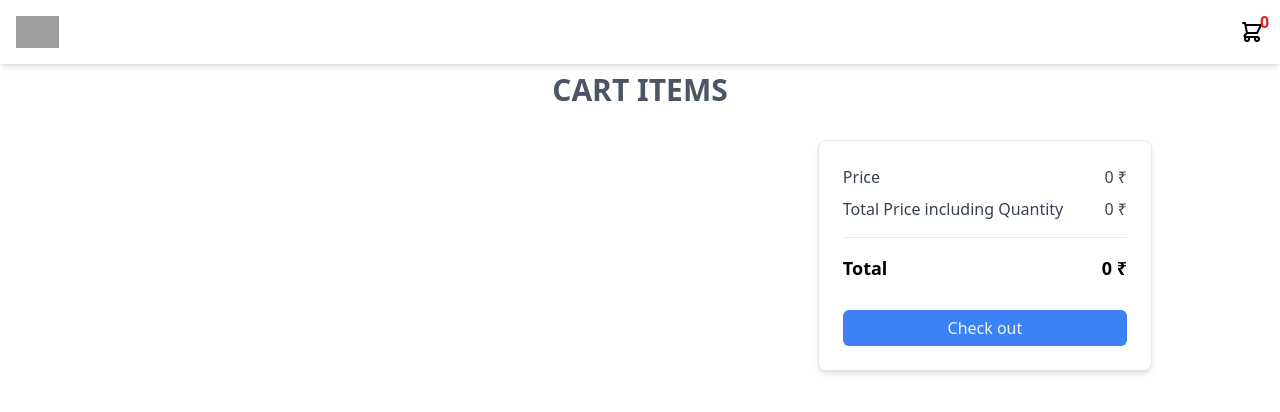
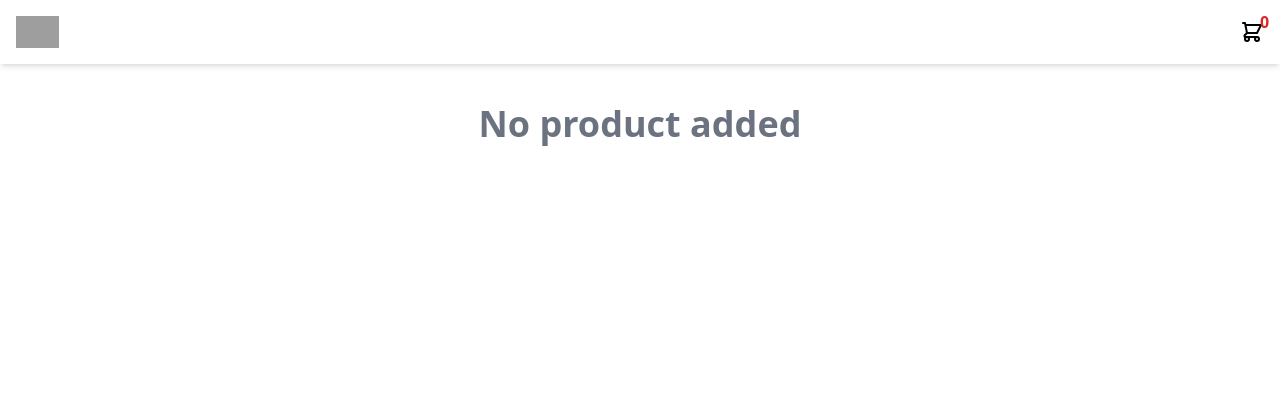
Before and after one commit to mdfaizan973/platform-commons-9744, an Angular app in the folder platformcomman/: page /cart in a window 1280 px wide. Shown: the top 412 px of the page. Built offline with nearby package versions, Linux system fonts and the light colour scheme; grey boxes are pictures that could not be loaded.

Commit message:
able to add no product part

```diff
--- a/platformcomman/src/app/cart/cart.component.html
+++ b/platformcomman/src/app/cart/cart.component.html
@@ -1,4 +1,4 @@
-<div class="">
+<div class="" *ngIf="cartItems && cartItems.length > 0; else emptyCartMessage">
   <h1 class="mt-2 mb-8 text-center text-3xl text-gray-600 font-bold">
     CART ITEMS
   </h1>
@@ -89,3 +89,8 @@
     </div>
   </div>
 </div>
+<ng-template #emptyCartMessage>
+  <div class="text-center font-bold text-gray-500 text-4xl mt-10">
+    No product added
+  </div>
+</ng-template>
```
